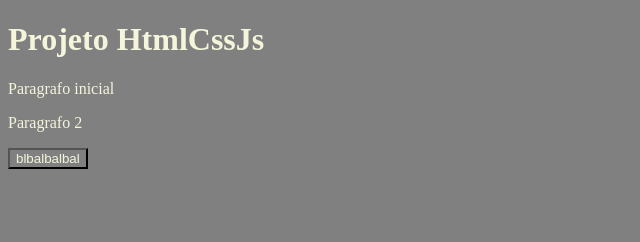
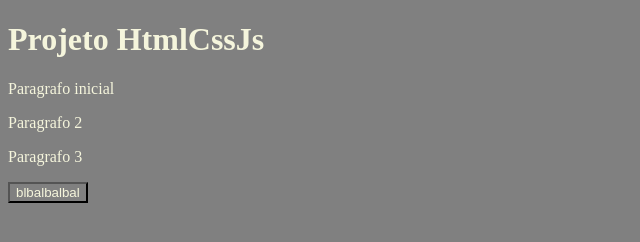
Before and after one commit to gabrielTavaresFP/trabalhoEmGrupoHCJs, a plain HTML site: page index.html in a window 1280 px wide. Shown: the whole page, without its empty margins (0-640 px from the left). Drawn offline with Linux system fonts and the light colour scheme.

Commit message:
eu estou adicionando um terceiro paragrafo

```diff
--- a/index.html
+++ b/index.html
@@ -10,6 +10,7 @@
 
         <p>Paragrafo inicial </p>
         <p>Paragrafo 2</p>
+        <p>Paragrafo 3</p>
     </div>
 
     <button onclick="funcaoButao()">blbalbalbal</button>
```
